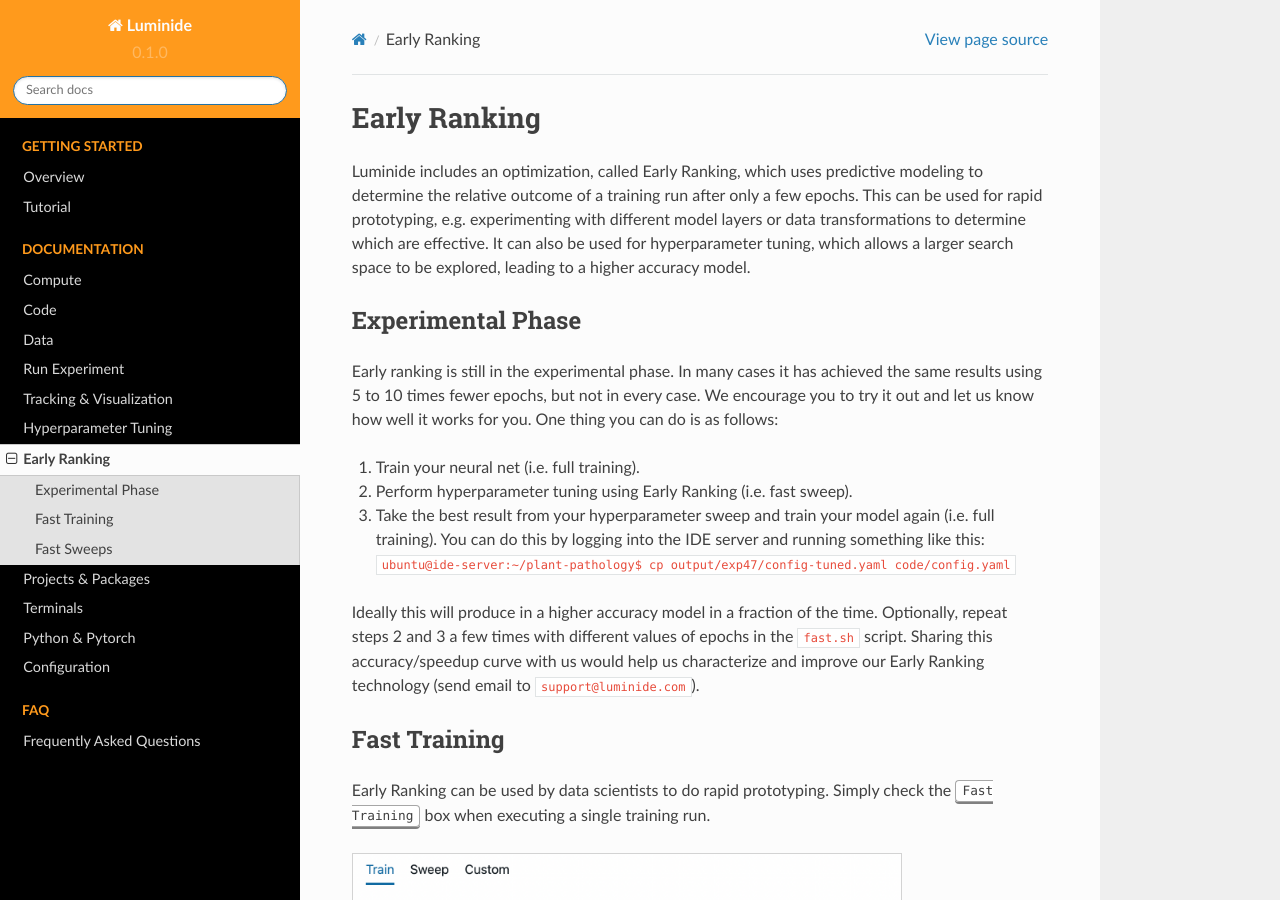
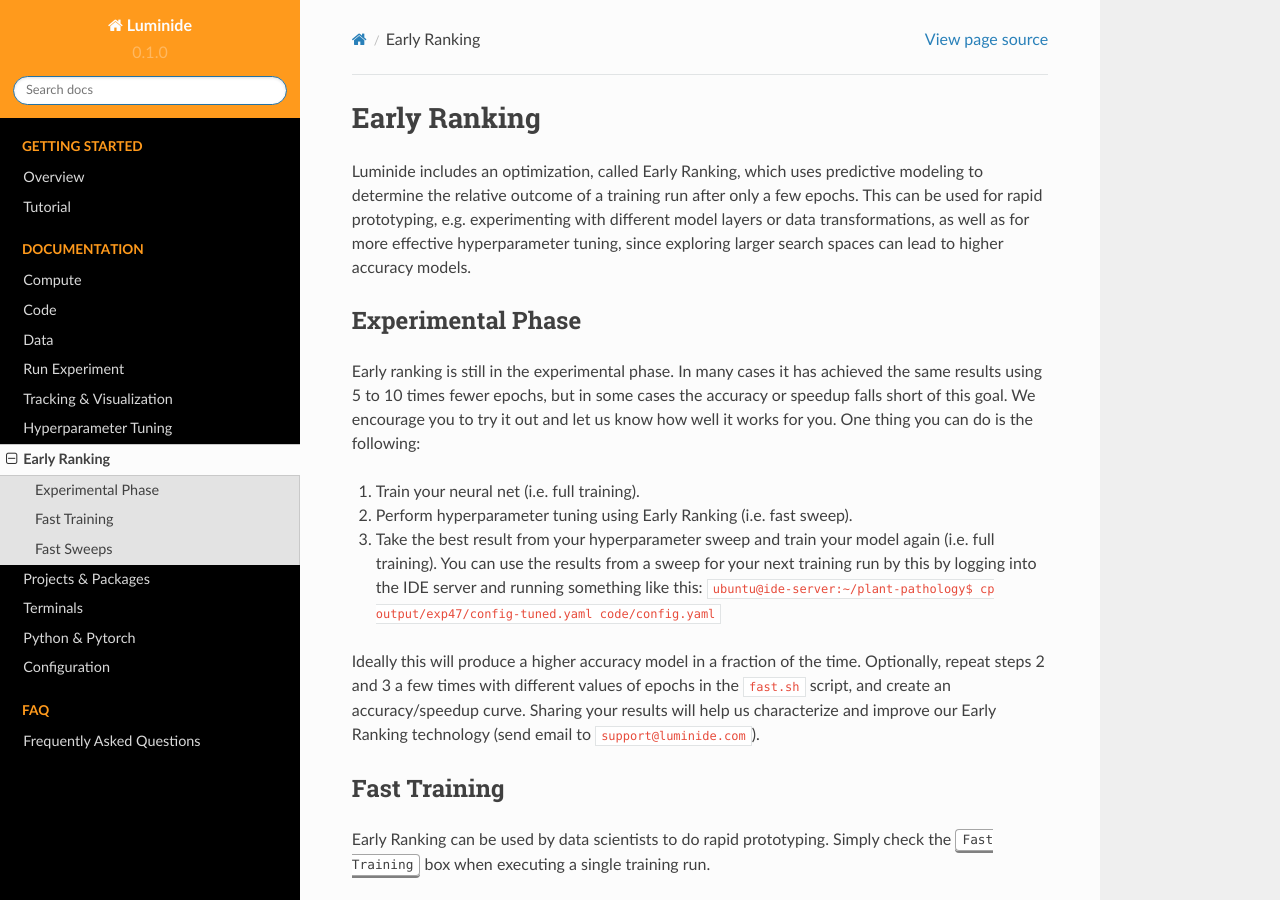
Before and after one commit to luminide/docs, a Sphinx documentation site: the page built from docs/source/docs/early-ranking.md, in a window 1280 px wide and 900 px high. Built offline with Sphinx 7.4.7 and the Read the Docs theme 2.0.0, drawn with Linux system fonts in a browser that asks for light colours.

Commit message:
update early ranking experimental phase

```diff
--- a/docs/source/docs/early-ranking.md
+++ b/docs/source/docs/early-ranking.md
@@ -5,17 +5,17 @@
 
 # Early Ranking
 
-Luminide includes an optimization, called Early Ranking, which uses predictive modeling to determine the relative outcome of a training run after only a few epochs. This can be used for rapid prototyping, e.g. experimenting with different model layers or data transformations to determine which are effective. It can also be used for hyperparameter tuning, which allows a larger search space to be explored, leading to a higher accuracy model.
+Luminide includes an optimization, called Early Ranking, which uses predictive modeling to determine the relative outcome of a training run after only a few epochs. This can be used for rapid prototyping, e.g. experimenting with different model layers or data transformations, as well as for more effective hyperparameter tuning, since exploring larger search spaces can lead to higher accuracy models.
 
 ## Experimental Phase
 
-Early ranking is still in the experimental phase.  In many cases it has achieved the same results using 5 to 10 times fewer epochs, but not in every case. We encourage you to try it out and let us know how well it works for you. One thing you can do is as follows:
+Early ranking is still in the experimental phase.  In many cases it has achieved the same results using 5 to 10 times fewer epochs, but in some cases the accuracy or speedup falls short of this goal. We encourage you to try it out and let us know how well it works for you. One thing you can do is the following:
 
 1. Train your neural net (i.e. full training).
 2. Perform hyperparameter tuning using Early Ranking (i.e. fast sweep).
-3. Take the best result from your hyperparameter sweep and train your model again (i.e. full training). You can do this by logging into the IDE server and running something like this: `ubuntu@ide-server:~/plant-pathology$ cp output/exp47/config-tuned.yaml code/config.yaml`
+3. Take the best result from your hyperparameter sweep and train your model again (i.e. full training). You can use the results from a sweep for your next training run by this by logging into the IDE server and running something like this: `ubuntu@ide-server:~/plant-pathology$ cp output/exp47/config-tuned.yaml code/config.yaml`
 
-Ideally this will produce in a higher accuracy model in a fraction of the time. Optionally, repeat steps 2 and 3 a few times with different values of epochs in the `fast.sh` script.  Sharing this accuracy/speedup curve with us would help us characterize and improve our Early Ranking technology (send email to `support@luminide.com`).
+Ideally this will produce a higher accuracy model in a fraction of the time. Optionally, repeat steps 2 and 3 a few times with different values of epochs in the `fast.sh` script, and create an accuracy/speedup curve.   Sharing your results will help us characterize and improve our Early Ranking technology (send email to `support@luminide.com`).
 
 ## Fast Training
 
```
